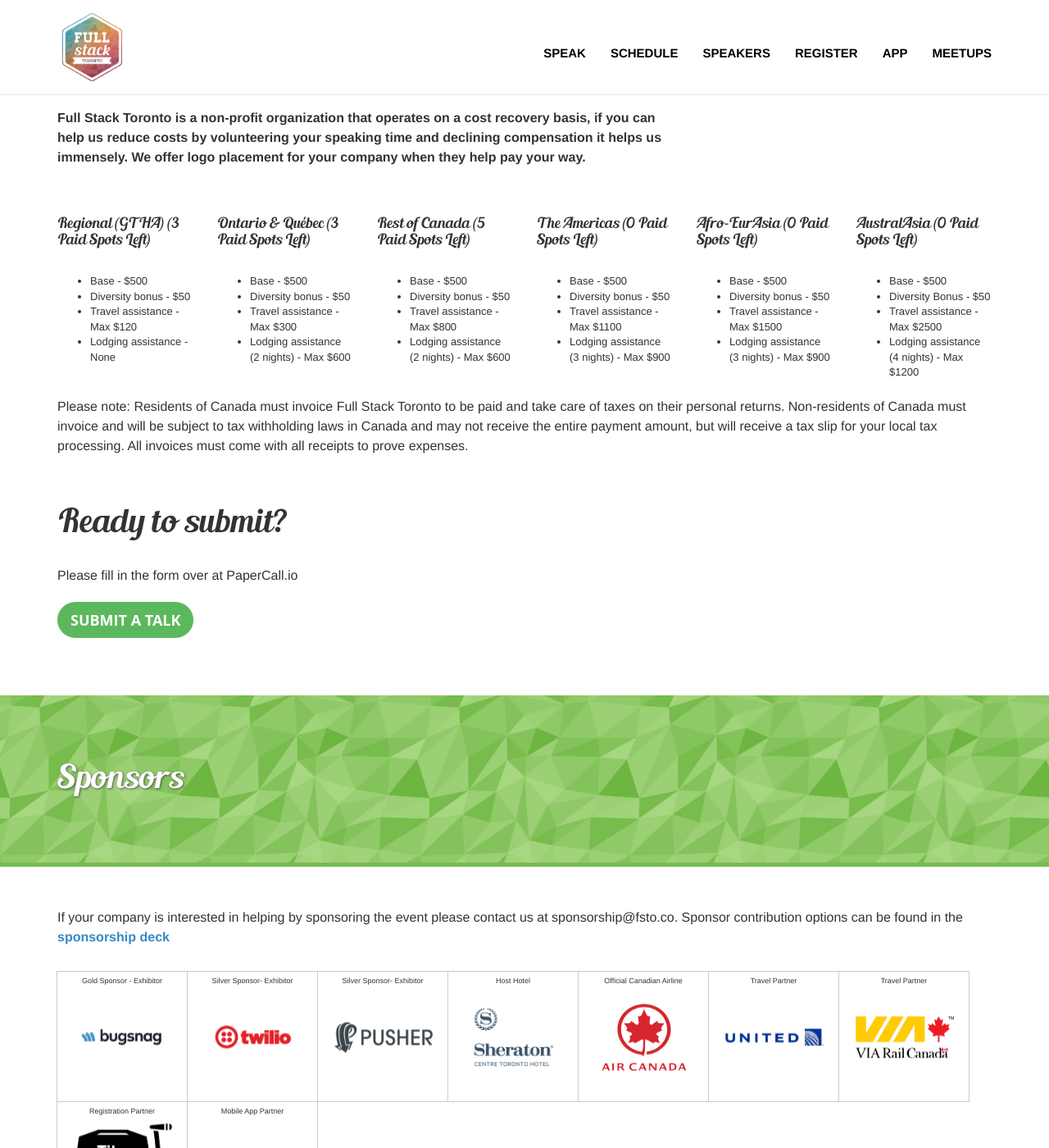
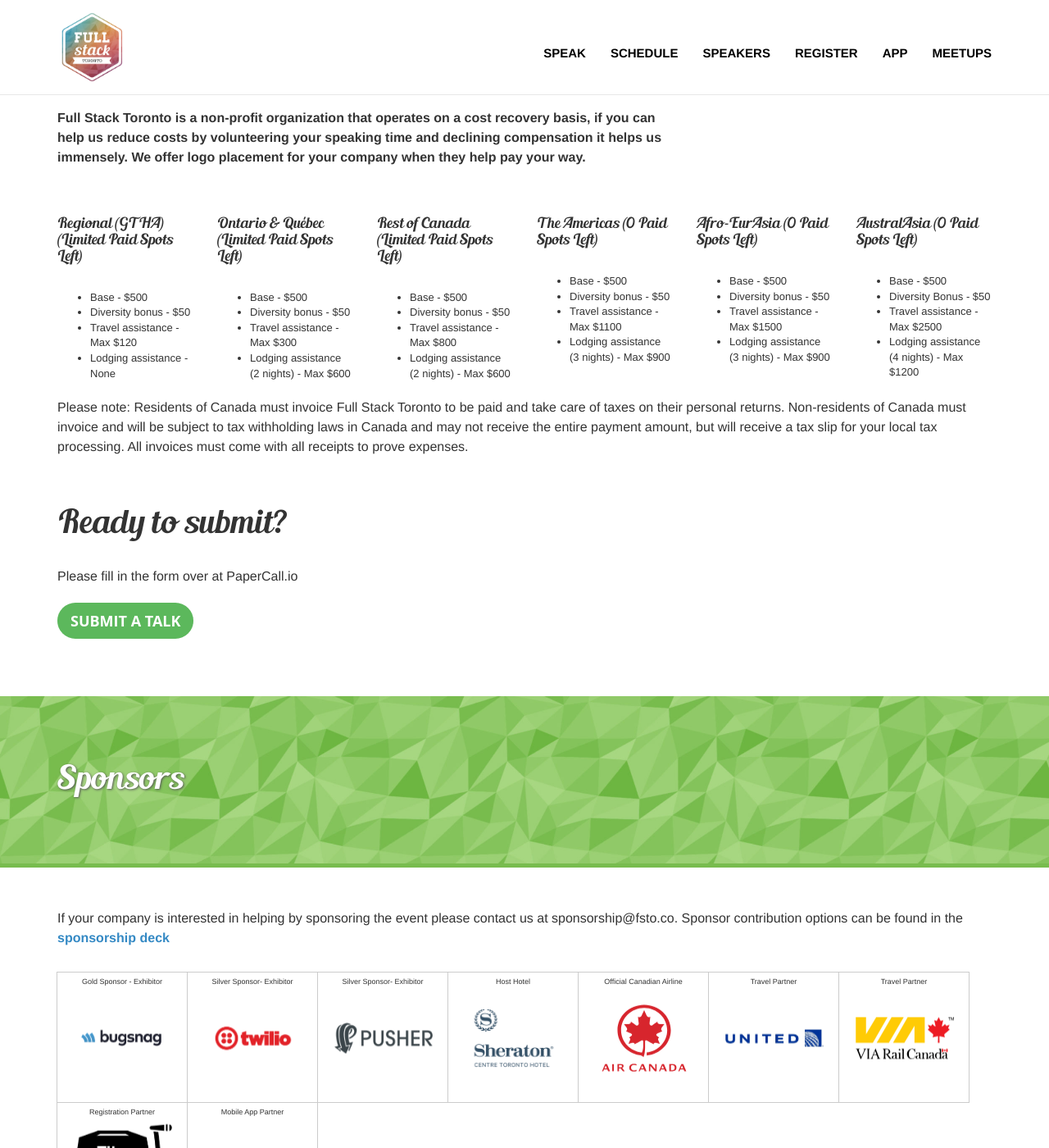
Before and after one commit to fullstackto/fstoco2016, a Jekyll site: the page built from speak/index.html, in a window 1280 px wide and 1400 px high, scrolled down 1272 px. Shown: the whole window at 82% size. Built offline with Jekyll 4.4.1, drawn with Linux system fonts in a browser that asks for light colours.

Commit message:
Speaker sponsor

```diff
--- a/_includes/footer.html
+++ b/_includes/footer.html
@@ -95,6 +95,12 @@
 						<a href="#"><img src="/static/images/sponsors/cedexis.png" class="img-responsive" alt="Cedexis"></a>
 					</div>
 				</div>
+				<div class="sponsor">
+					<p class="rank">Speaker Sponsor</p>
+					<div class="sponsor-img">
+						<a href="#"><img src="/static/images/sponsors/paciello.png" class="img-responsive" alt="Paciello"></a>
+					</div>
+				</div>
 			<div>
 		</div>
 	</div>
--- a/speak/index.html
+++ b/speak/index.html
@@ -58,7 +58,7 @@
 		</div>
 		<div class="row">
 			<div class="col-md-2">
-				<h4>Regional (GTHA) (3 Paid Spots Left)</h4>
+				<h4>Regional (GTHA) (Limited Paid Spots Left)</h4>
 				<ul>
 					<li>Base - $500</li>
 					<li>Diversity bonus - $50</li>
@@ -67,7 +67,7 @@
 				</ul>
 			</div>
 			<div class="col-md-2">
-				<h4>Ontario &amp; Qu&eacute;bec (3 Paid Spots Left)</h4>
+				<h4>Ontario &amp; Qu&eacute;bec (Limited Paid Spots Left)</h4>
 				<ul>
 					<li>Base - $500</li>
 					<li>Diversity bonus - $50</li>
@@ -76,7 +76,7 @@
 				</ul>
 			</div>
 			<div class="col-md-2">
-				<h4>Rest of Canada (5 Paid Spots Left)</h4>
+				<h4>Rest of Canada (Limited Paid Spots Left)</h4>
 				<ul>
 					<li>Base - $500</li>
 					<li>Diversity bonus - $50</li>
```
Also changed, not shown: static/images/sponsors/paciello.png (added).
